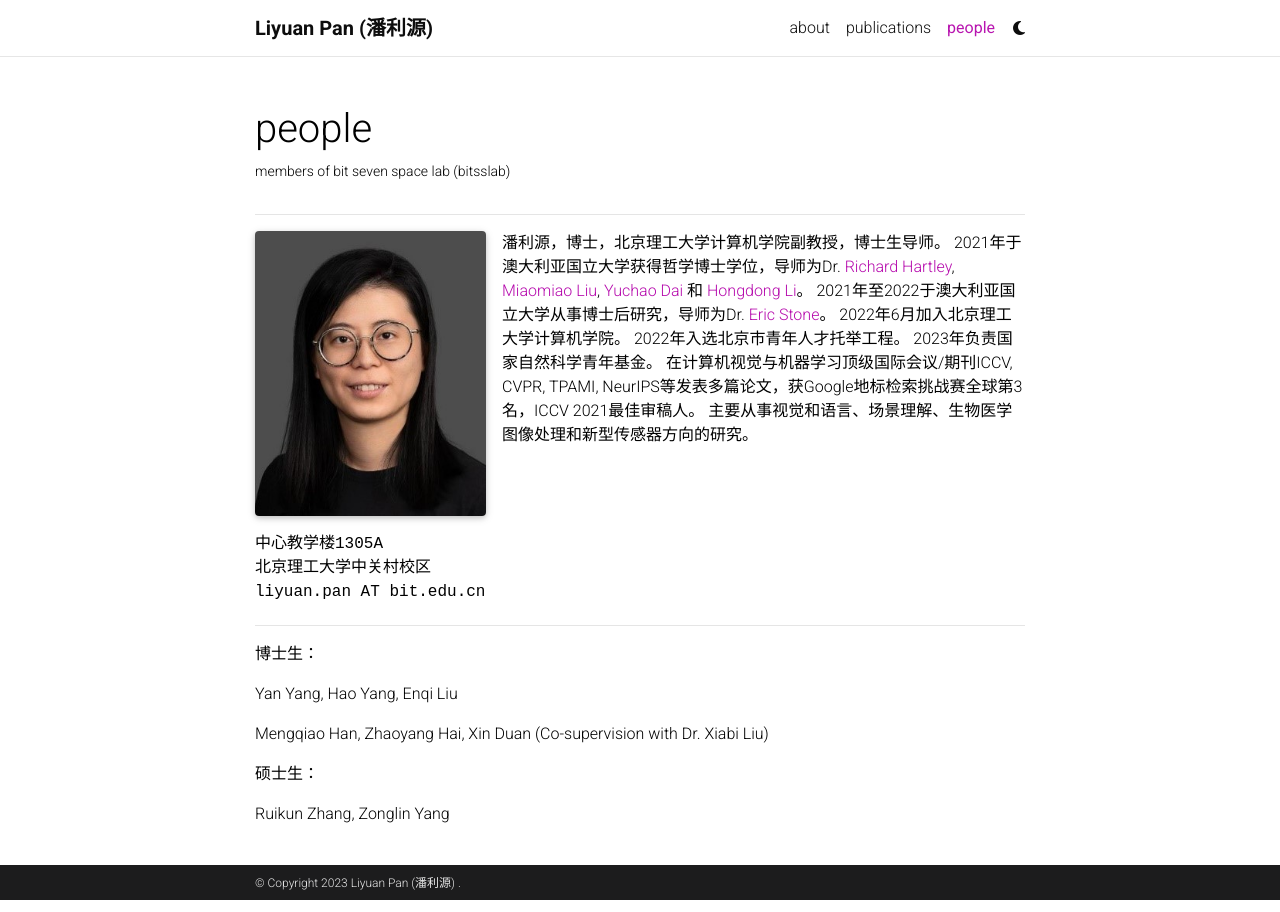
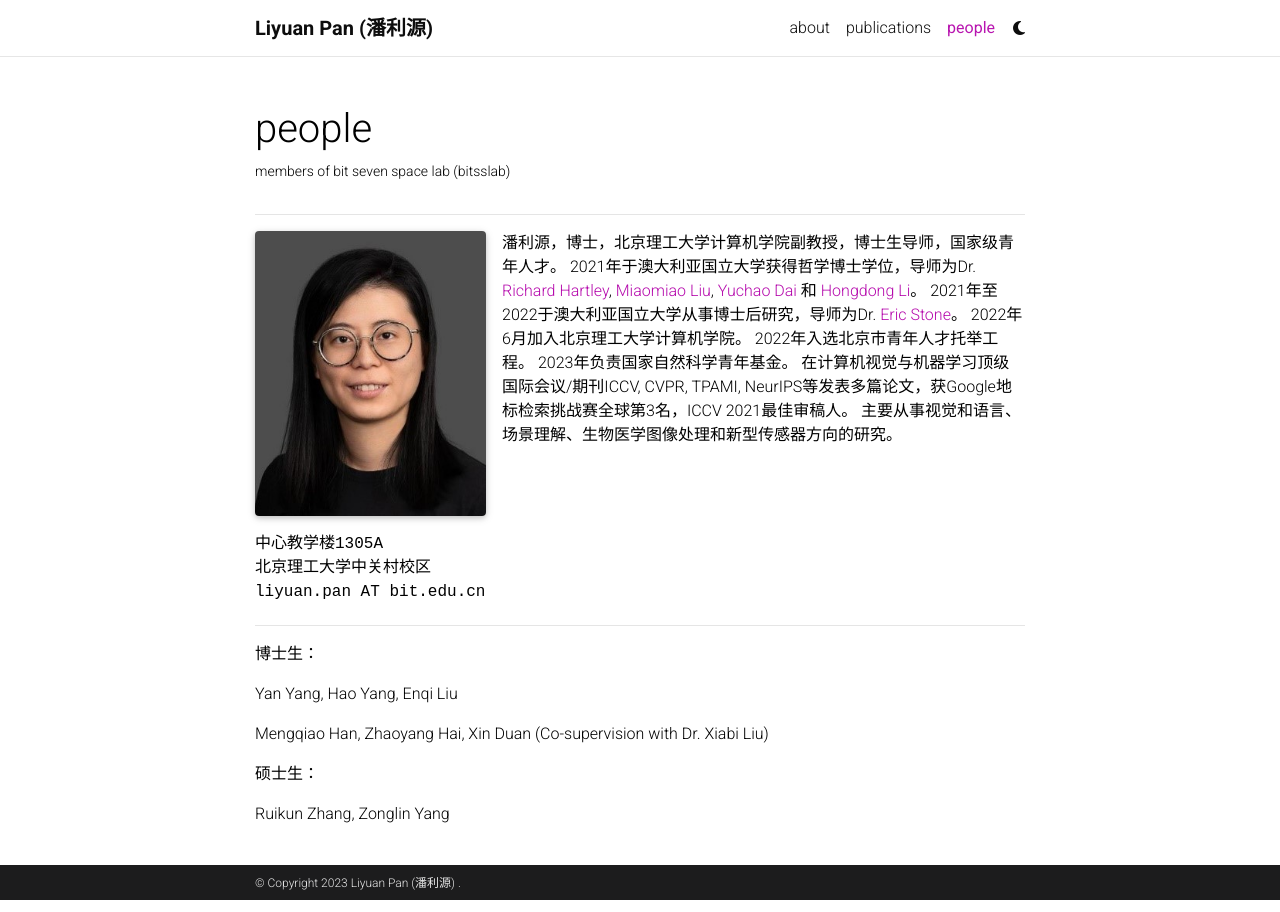
Before and after one commit to BITsslab/BITsslab, a Jekyll site: the page built from _pages/profiles.md, in a window 1280 px wide. Built offline with Jekyll 4.4.1, drawn with Linux system fonts in a browser that asks for light colours; full-size pictures stand in for the smaller copies a plugin makes; comment, search, counter and statistics services are not loaded; a style sheet for code colours, icons or effects is not loaded.

Commit message:
Update about_liyuan_pan.md

```diff
--- a/_pages/about_liyuan_pan.md
+++ b/_pages/about_liyuan_pan.md
@@ -1 +1 @@
-潘利源，博士，北京理工大学计算机学院副教授，博士生导师。 2021年于澳大利亚国立大学获得哲学博士学位，导师为Dr. [Richard Hartley](https://scholar.google.com/citations?user=cHia5p0AAAAJ&hl=zh-CN), [Miaomiao Liu](https://scholar.google.com/citations?user=ptAR7tUAAAAJ&hl=zh-CN), [Yuchao Dai](https://scholar.google.com/citations?user=fddAbqsAAAAJ&hl=en) 和 [Hongdong Li](https://scholar.google.com/citations?user=Mq89JAcAAAAJ&hl=zh-CN)。 2021年至2022于澳大利亚国立大学从事博士后研究，导师为Dr. [Eric Stone](https://biology.anu.edu.au/people/academics/eric-stone)。 2022年6月加入北京理工大学计算机学院。 2022年入选北京市青年人才托举工程。 2023年负责国家自然科学青年基金。 在计算机视觉与机器学习顶级国际会议/期刊ICCV, CVPR, TPAMI, NeurIPS等发表多篇论文，获Google地标检索挑战赛全球第3名，ICCV 2021最佳审稿人。 主要从事视觉和语言、场景理解、生物医学图像处理和新型传感器方向的研究。
+潘利源，博士，北京理工大学计算机学院副教授，博士生导师，国家级青年人才。 2021年于澳大利亚国立大学获得哲学博士学位，导师为Dr. [Richard Hartley](https://scholar.google.com/citations?user=cHia5p0AAAAJ&hl=zh-CN), [Miaomiao Liu](https://scholar.google.com/citations?user=ptAR7tUAAAAJ&hl=zh-CN), [Yuchao Dai](https://scholar.google.com/citations?user=fddAbqsAAAAJ&hl=en) 和 [Hongdong Li](https://scholar.google.com/citations?user=Mq89JAcAAAAJ&hl=zh-CN)。 2021年至2022于澳大利亚国立大学从事博士后研究，导师为Dr. [Eric Stone](https://biology.anu.edu.au/people/academics/eric-stone)。 2022年6月加入北京理工大学计算机学院。 2022年入选北京市青年人才托举工程。 2023年负责国家自然科学青年基金。 在计算机视觉与机器学习顶级国际会议/期刊ICCV, CVPR, TPAMI, NeurIPS等发表多篇论文，获Google地标检索挑战赛全球第3名，ICCV 2021最佳审稿人。 主要从事视觉和语言、场景理解、生物医学图像处理和新型传感器方向的研究。
```
